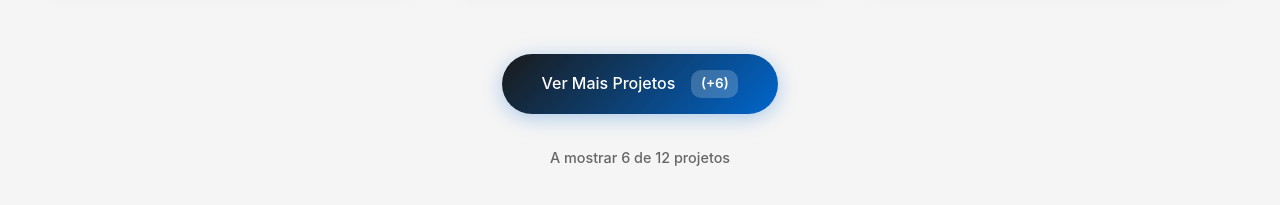
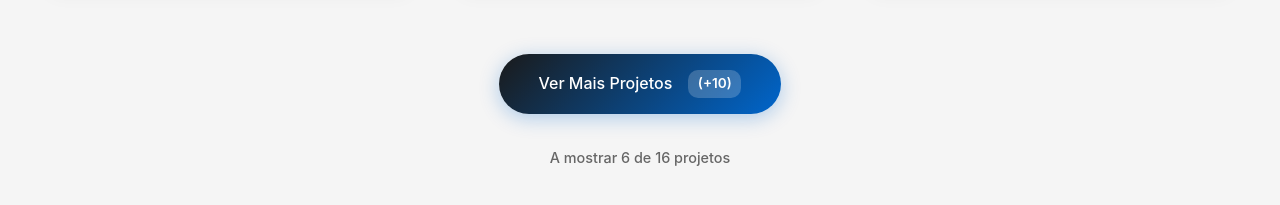
Before and after one commit to rickardovidal/portfolio-pern-app, a React (Vite) app in the folder frontend/: page / in a window 1280 px wide. Shown: the part 5557-5762 px from the top of the page. Built offline with nearby package versions, Linux system fonts and the light colour scheme; no server answers.

Commit message:
feat: adicionar 4 projetos dual-brand Bloco de Notas/Bloco Lab ao portfolio

```diff
--- a/frontend/src/components/sections/Projects.jsx
+++ b/frontend/src/components/sections/Projects.jsx
@@ -2,6 +2,14 @@ import React, { useState, useMemo } from 'react';
 import ProjectModal from '../ui/ProjectModal'; // IMPORTAR MODAL
 import VideoModal from '../ui/VideoModal'; // IMPORTAR MODAL DE VÍDEO
 import styles from './Projects.module.css';
+
+const blocoNotasManualPages = Array.from({ length: 30 }, (_, i) =>
+    `/portfolio/design/manual-bloco-notas/page-${String(i + 1).padStart(2, '0')}.jpg`
+);
+
+const blocoLabManualPages = Array.from({ length: 32 }, (_, i) =>
+    `/portfolio/design/manual-bloco-lab/page-${String(i + 1).padStart(2, '0')}.jpg`
+);
 
 const projectsData = [
     {
@@ -158,6 +166,62 @@ const projectsData = [
         placeholder: 'Event Poster',
         thumbnail: '/portfolio/design/origami-thumb.jpeg',
         gallery: ['/portfolio/design/origami-cartaz.jpeg'],
+        action: 'modal',
+        link: '#projects',
+        featured: false
+    },
+    {
+        id: 16,
+        title: 'Cartaz Promocional - Bloco de Notas & Bloco Lab',
+        description: 'Cartaz promocional do projeto dual-brand Bloco de Notas / Bloco Lab, desenhado em Figma. Destaca a identidade das duas marcas através de mockups desktop e mobile das plataformas.',
+        technologies: ['Figma', 'Photoshop'],
+        category: 'design',
+        placeholder: 'Promotional Poster',
+        thumbnail: '/portfolio/design/cartaz-dualbrand-thumb.png',
+        thumbnailFit: 'contain',
+        gallery: ['/portfolio/design/cartaz-dualbrand.png'],
+        action: 'modal',
+        link: '#projects',
+        featured: false
+    },
+    {
+        id: 17,
+        title: 'Vídeo Demonstração - Bloco de Notas & Bloco Lab',
+        description: 'Vídeo de demonstração do projeto dual-brand Bloco de Notas / Bloco Lab, com animações de scroll sobre mockups, motion graphics e transições produzidas em After Effects, e montagem final em Premiere Pro.',
+        technologies: ['After Effects', 'Premiere Pro', 'Photoshop'],
+        category: 'motion',
+        placeholder: 'Demo Video',
+        thumbnail: '/portfolio/motion/video-dualbrand-thumb.jpg',
+        video: '/portfolio/motion/video-dualbrand.mp4',
+        poster: '/portfolio/motion/video-dualbrand-poster.jpg',
+        action: 'video',
+        link: '#projects',
+        featured: false
+    },
+    {
+        id: 18,
+        title: 'Manual de Identidade Visual - Bloco de Notas',
+        description: 'Manual de identidade visual do redesign da marca Bloco de Notas, produzido em InDesign. Documenta o logótipo, a paleta restrita (verde esmeralda, navy e branco), a tipografia Inter e as normas de aplicação da marca.',
+        technologies: ['InDesign', 'Branding', 'Design Editorial'],
+        category: 'design',
+        placeholder: 'Brand Manual',
+        thumbnail: '/portfolio/design/manual-bloco-notas-thumb.jpg',
+        thumbnailFit: 'contain',
+        gallery: blocoNotasManualPages,
+        action: 'modal',
+        link: '#projects',
+        featured: false
+    },
+    {
+        id: 19,
+        title: 'Manual de Identidade Visual - Bloco Lab',
+        description: 'Manual de identidade visual da marca Bloco Lab, criada de raiz, produzido em InDesign. Documenta o logótipo, a paleta violeta e laranja âmbar, o sistema tipográfico (Space Grotesk, Inter e Epilogue) e as mascotes Robot e Codey.',
+        technologies: ['InDesign', 'Branding', 'Design Editorial'],
+        category: 'design',
+        placeholder: 'Brand Manual',
+        thumbnail: '/portfolio/design/manual-bloco-lab-thumb.jpg',
+        thumbnailFit: 'contain',
+        gallery: blocoLabManualPages,
         action: 'modal',
         link: '#projects',
         featured: false
```
